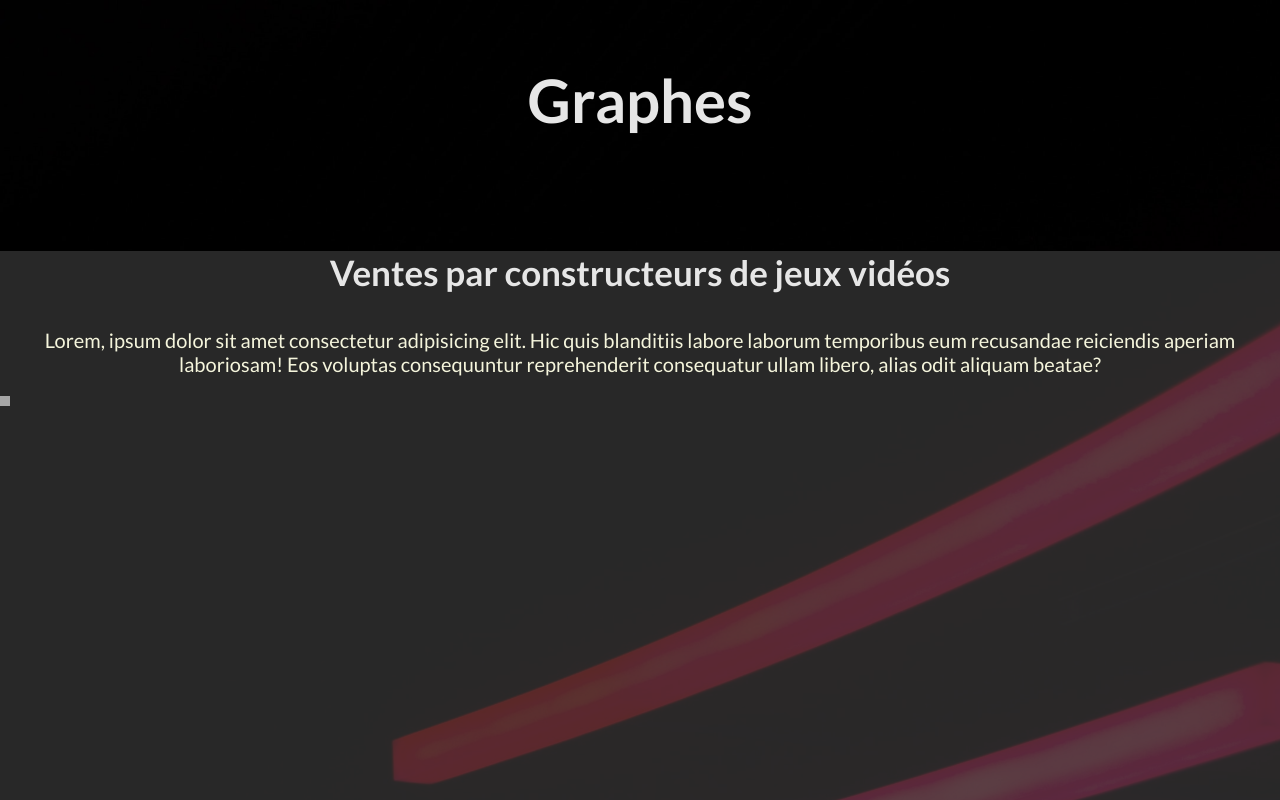
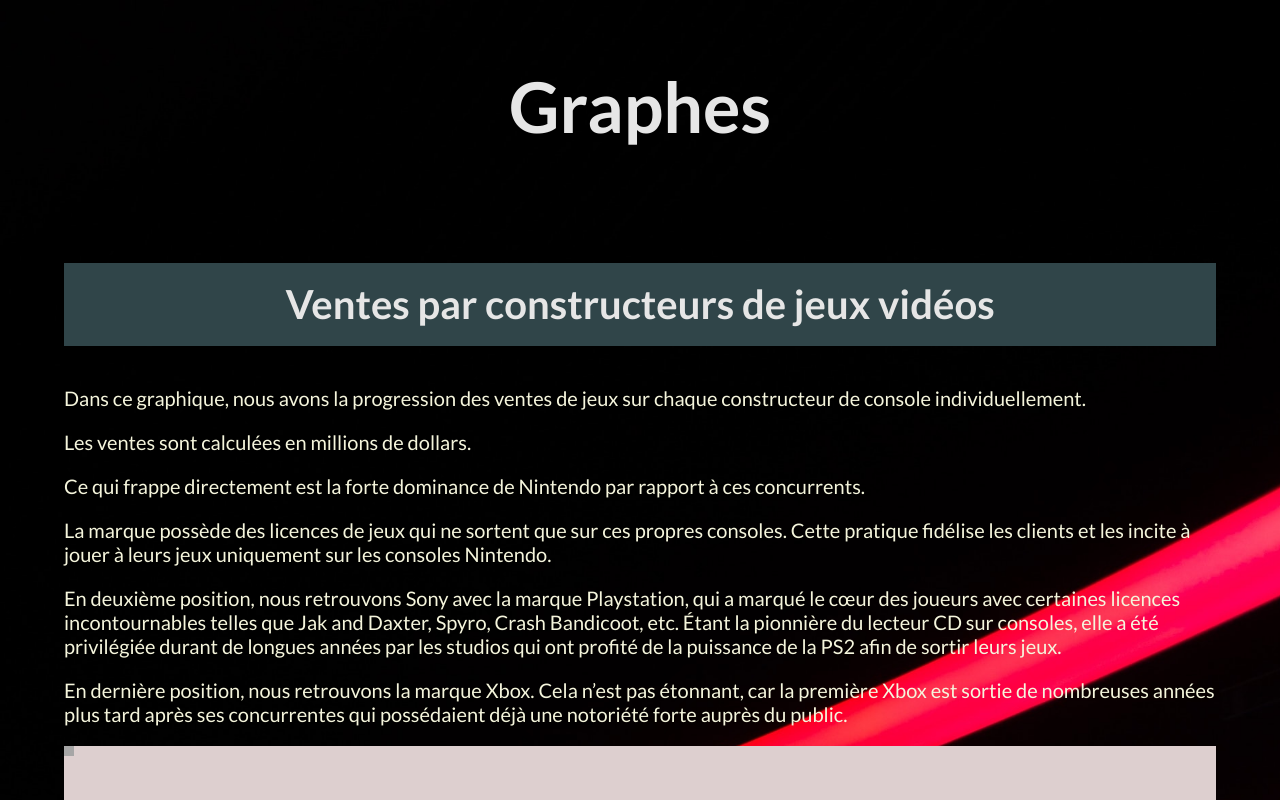
Before and after one commit to aleksandar-sr/Projet-VisualDon, a website built with webpack: page public/graphe.html in a window 1280 px wide. Shown: the top 800 px of the page. Built offline with nearby package versions, Linux system fonts and the light colour scheme.

Commit message:
css retouches

```diff
--- a/public/css/style.css
+++ b/public/css/style.css
@@ -52,16 +52,13 @@
 .label {
   color: white !important;
 }
+
 .line {
-  background-color: rgba(51, 51, 51, 0.8);
+  background-color: rgb(221, 207, 207);
   text-align: center;
-  width: 100vw;
-  position: relative;
-  left: 50%;
-  right: 50%;
-  margin-left: -50vw;
-  margin-right: -50vw;
+  width: 100%;
   padding-bottom: 5%;
+  margin-bottom: 15%;
 }
 #round1 {
   width: 120px;
@@ -86,16 +83,17 @@
 }
 
 h2 {
-  font-size: 60px;
+  font-size: 70px;
   color: #e6e6e6;
   text-align: center;
   margin-bottom: 10%;
 }
 
 h3 {
-  font-size: 35px;
+  font-size: 40px;
   color: #e6e6e6;
   text-align: center;
+
 }
 
 table {
@@ -146,14 +144,15 @@
 
 /*-------Line Chart-------*/
 
-.line {
-  margin-bottom: 15%;
-}
-
 #tooltip {
   position: absolute;
   background-color: #a6a6a6;
   padding: 5px;
+}
+
+#vente {
+  background-color: #304549;
+  padding: 1.5%;
 }
 
 /*-------Bubble-------*/
@@ -167,6 +166,12 @@
 .histoContainer h3 {
   background-color: #304549;
   padding: 1.5%;
+}
+
+.texteGenre {
+  background-color: rgb(39, 36, 36);
+  padding: 15px;
+  margin-bottom: 20px;
 }
 
 .ticks {
--- a/public/graphe.html
+++ b/public/graphe.html
@@ -24,12 +24,22 @@
 
 <body class="hero">
     <h2>Graphes</h2>
+    <h3 id="vente">Ventes par constructeurs de jeux vidéos</h3>
+        <p>Dans ce graphique, nous avons la progression des ventes de jeux sur chaque constructeur de console
+            individuellement.</p>
+        <p>Les ventes sont calculées en millions de dollars.</p>
+        <p>Ce qui frappe directement est la forte dominance de Nintendo par rapport à ces concurrents.
+        </p>
+        <p>La marque possède des licences de jeux qui ne sortent que sur ces propres consoles. Cette pratique fidélise
+            les clients et les incite à jouer à leurs jeux uniquement sur les consoles Nintendo.</p>
+        <p>En deuxième position, nous retrouvons Sony avec la marque Playstation, qui a marqué le cœur des joueurs avec
+            certaines licences incontournables telles que Jak and Daxter, Spyro, Crash Bandicoot, etc. Étant la
+            pionnière du lecteur CD sur consoles, elle a été privilégiée durant de longues années par les studios qui
+            ont profité de la puissance de la PS2 afin de sortir leurs jeux.</p>
+        <p>En dernière position, nous retrouvons la marque Xbox. Cela n’est pas étonnant, car la première Xbox est
+            sortie de nombreuses années plus tard après ses concurrentes qui possédaient déjà une notoriété forte auprès
+            du public.</p>
     <div class="line">
-        <h3>Ventes par constructeurs de jeux vidéos</h3>
-        <p>Lorem, ipsum dolor sit amet consectetur adipisicing elit. Hic quis blanditiis labore laborum temporibus eum
-            recusandae reiciendis aperiam laboriosam! Eos voluptas consequuntur reprehenderit consequatur ullam libero,
-            alias
-            odit aliquam beatae?</p>
         <div id='tooltip'></div>
         <svg width='1000' height='400'></svg>
     </div>
@@ -47,6 +57,7 @@
 
     <div class="histoContainer">
         <h3>Genre</h3>
+        <div class="texteGenre">
         <p>Un fait intéressant a été révélé avec la bulle Platform. Malgré son faible pourcentage, nous avons remarqué,
             après l’analyse du graphique : top des jeux les plus vendus durant ces dernières années, que ce sont les
             jeux de Platform Nintendo qui sont les plus vendus.</p>
@@ -61,8 +72,7 @@
         <p>Concernant Sony, l’entreprise a fortement axé ses exclusivités sur les jeux action-aventure. En choisissant
             cette stratégie, le constructeur a adapté sa stratégie à la tendance du marché actuelle, ce qui lui a permis
             de fidéliser ses joueurs.</p>
-
-        </p>
+        </div>
         <div id="tabGenre">
             <table>
                 <tr>
--- a/src/js/line.js
+++ b/src/js/line.js
@@ -204,7 +204,7 @@
   });
 
   tooltipLine
-    .attr("stroke", "white")
+    .attr("stroke", "black")
     .attr("x1", x(year))
     .attr("x2", x(year))
     .attr("y1", 0)
```
